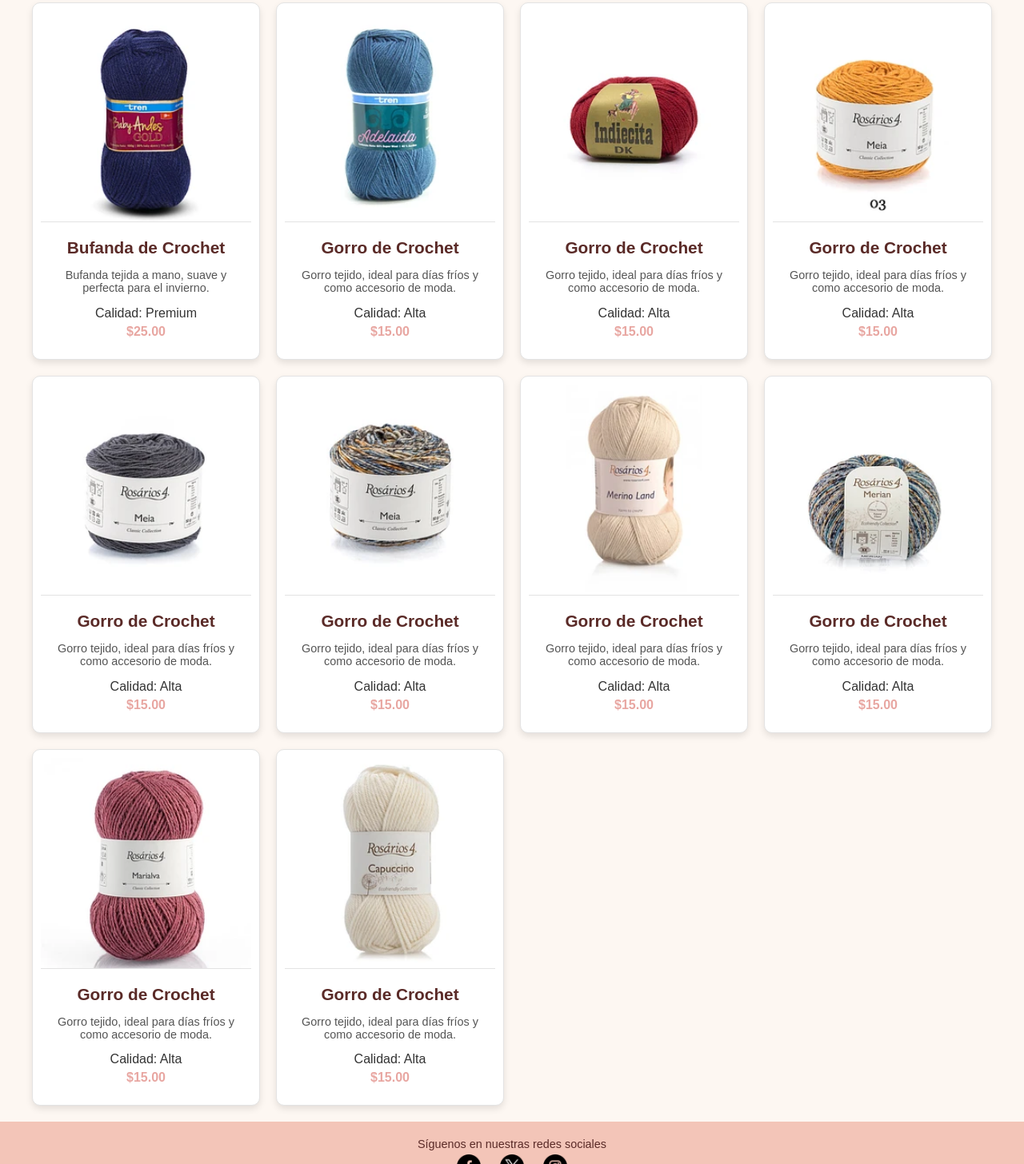
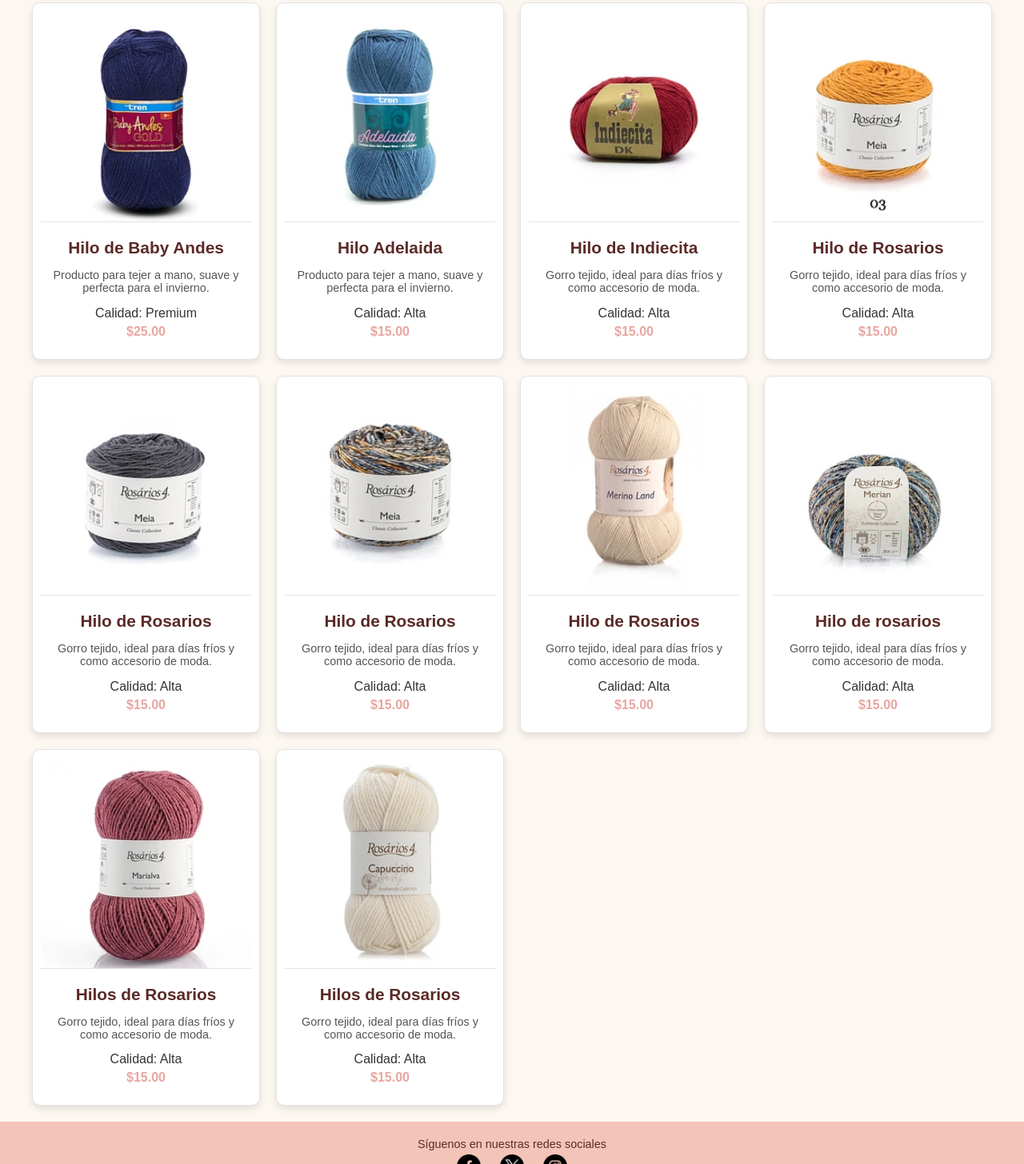
Before and after one commit to rafat05-lab/rafael-torres-Trabajo-HTML, a plain HTML site: page views/producto.html in a window 1280 px wide. Shown: the part 164-1620 px from the top of the page at 80% size. Drawn offline with Linux system fonts and the light colour scheme; a web font is replaced by a local one.

```diff
--- a/views/producto.html
+++ b/views/producto.html
@@ -38,8 +38,8 @@
             <img src="../Imagenes/producto-1.webp" alt="Bufanda de crochet">
             <!-- Información del producto -->
             <div class="product-info">
-                <h2 class="product-name">Bufanda de Crochet</h2>
-                <p class="product-description">Bufanda tejida a mano, suave y perfecta para el invierno.</p>
+                <h2 class="product-name">Hilo de Baby Andes</h2>
+                <p class="product-description">Producto para tejer a mano, suave y perfecta para el invierno.</p>
                 <p class="product-quality">Calidad: Premium</p>
                 <p class="product-price">$25.00</p>
             </div>
@@ -50,8 +50,8 @@
         <div class="product-card">
             <img src="../Imagenes/producto-2.webp" alt="Gorro de crochet">
             <div class="product-info">
-                <h2 class="product-name">Gorro de Crochet</h2>
-                <p class="product-description">Gorro tejido, ideal para días fríos y como accesorio de moda.</p>
+                <h2 class="product-name">Hilo Adelaida</h2>
+                <p class="product-description">Producto para tejer a mano, suave y perfecta para el invierno.</p>
                 <p class="product-quality">Calidad: Alta</p>
                 <p class="product-price">$15.00</p>
             </div>
@@ -62,7 +62,7 @@
         <div class="product-card">
             <img src="../Imagenes/producto-3.webp" alt="Gorro de crochet">
             <div class="product-info">
-                <h2 class="product-name">Gorro de Crochet</h2>
+                <h2 class="product-name">Hilo de Indiecita</h2>
                 <p class="product-description">Gorro tejido, ideal para días fríos y como accesorio de moda.</p>
                 <p class="product-quality">Calidad: Alta</p>
                 <p class="product-price">$15.00</p>
@@ -74,7 +74,7 @@
         <div class="product-card">
             <img src="../Imagenes/producto-4.webp" alt="Gorro de crochet">
             <div class="product-info">
-                <h2 class="product-name">Gorro de Crochet</h2>
+                <h2 class="product-name">Hilo de Rosarios</h2>
                 <p class="product-description">Gorro tejido, ideal para días fríos y como accesorio de moda.</p>
                 <p class="product-quality">Calidad: Alta</p>
                 <p class="product-price">$15.00</p>
@@ -86,7 +86,7 @@
         <div class="product-card">
             <img src="../Imagenes/producto-5.webp" alt="Gorro de crochet">
             <div class="product-info">
-                <h2 class="product-name">Gorro de Crochet</h2>
+                <h2 class="product-name">Hilo de Rosarios</h2>
                 <p class="product-description">Gorro tejido, ideal para días fríos y como accesorio de moda.</p>
                 <p class="product-quality">Calidad: Alta</p>
                 <p class="product-price">$15.00</p>
@@ -98,7 +98,7 @@
         <div class="product-card">
             <img src="../Imagenes/producto-6.webp" alt="Gorro de crochet">
             <div class="product-info">
-                <h2 class="product-name">Gorro de Crochet</h2>
+                <h2 class="product-name">Hilo de Rosarios</h2>
                 <p class="product-description">Gorro tejido, ideal para días fríos y como accesorio de moda.</p>
                 <p class="product-quality">Calidad: Alta</p>
                 <p class="product-price">$15.00</p>
@@ -110,7 +110,7 @@
         <div class="product-card">
             <img src="../Imagenes/producto-7.webp" alt="Gorro de crochet">
             <div class="product-info">
-                <h2 class="product-name">Gorro de Crochet</h2>
+                <h2 class="product-name">Hilo de Rosarios</h2>
                 <p class="product-description">Gorro tejido, ideal para días fríos y como accesorio de moda.</p>
                 <p class="product-quality">Calidad: Alta</p>
                 <p class="product-price">$15.00</p>
@@ -122,7 +122,7 @@
         <div class="product-card">
             <img src="../Imagenes/producto-8.webp" alt="Gorro de crochet">
             <div class="product-info">
-                <h2 class="product-name">Gorro de Crochet</h2>
+                <h2 class="product-name">Hilo de rosarios</h2>
                 <p class="product-description">Gorro tejido, ideal para días fríos y como accesorio de moda.</p>
                 <p class="product-quality">Calidad: Alta</p>
                 <p class="product-price">$15.00</p>
@@ -134,7 +134,7 @@
         <div class="product-card">
             <img src="../Imagenes/producto-9.webp" alt="Gorro de crochet">
             <div class="product-info">
-                <h2 class="product-name">Gorro de Crochet</h2>
+                <h2 class="product-name">Hilos de Rosarios</h2>
                 <p class="product-description">Gorro tejido, ideal para días fríos y como accesorio de moda.</p>
                 <p class="product-quality">Calidad: Alta</p>
                 <p class="product-price">$15.00</p>
@@ -146,7 +146,7 @@
         <div class="product-card">
             <img src="../Imagenes/producto-10.webp" alt="Gorro de crochet">
             <div class="product-info">
-                <h2 class="product-name">Gorro de Crochet</h2>
+                <h2 class="product-name">Hilos de Rosarios</h2>
                 <p class="product-description">Gorro tejido, ideal para días fríos y como accesorio de moda.</p>
                 <p class="product-quality">Calidad: Alta</p>
                 <p class="product-price">$15.00</p>
```
